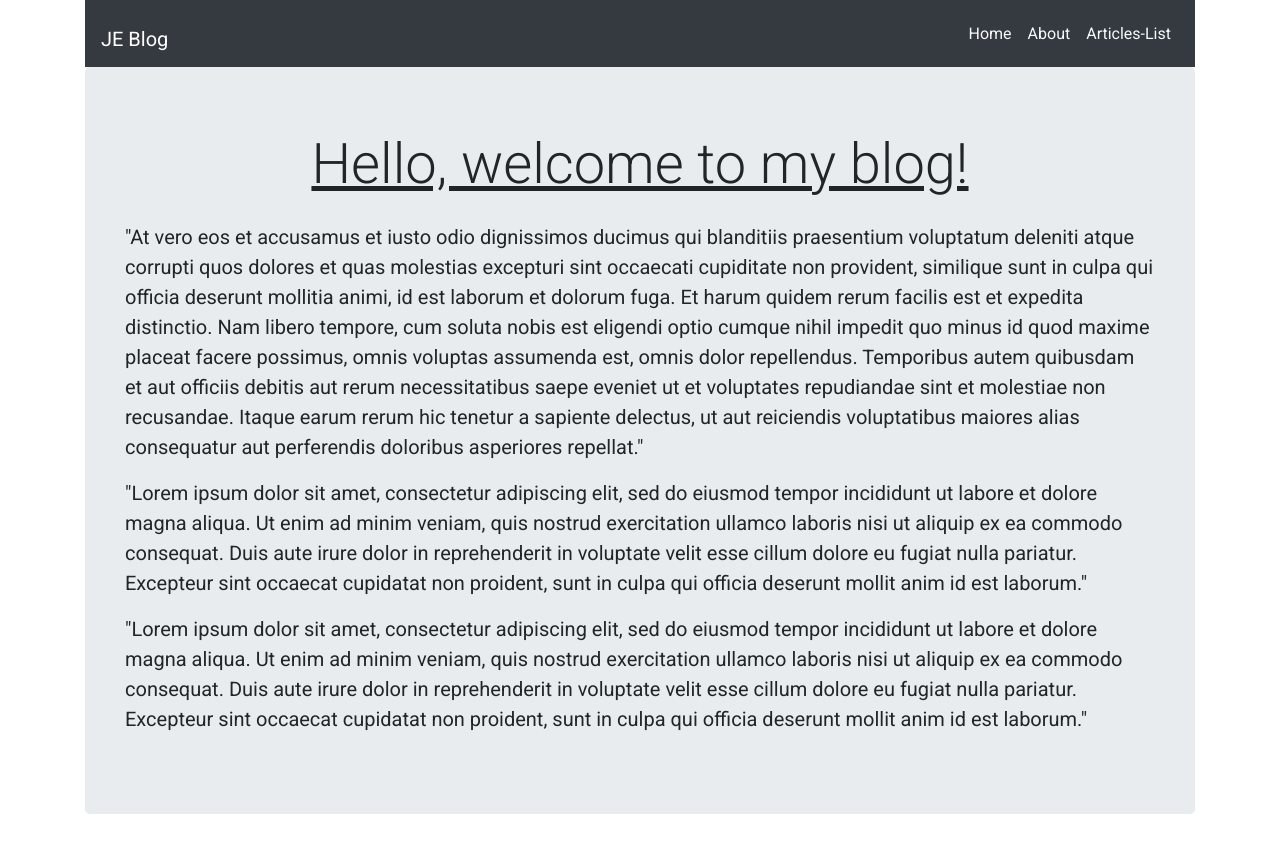
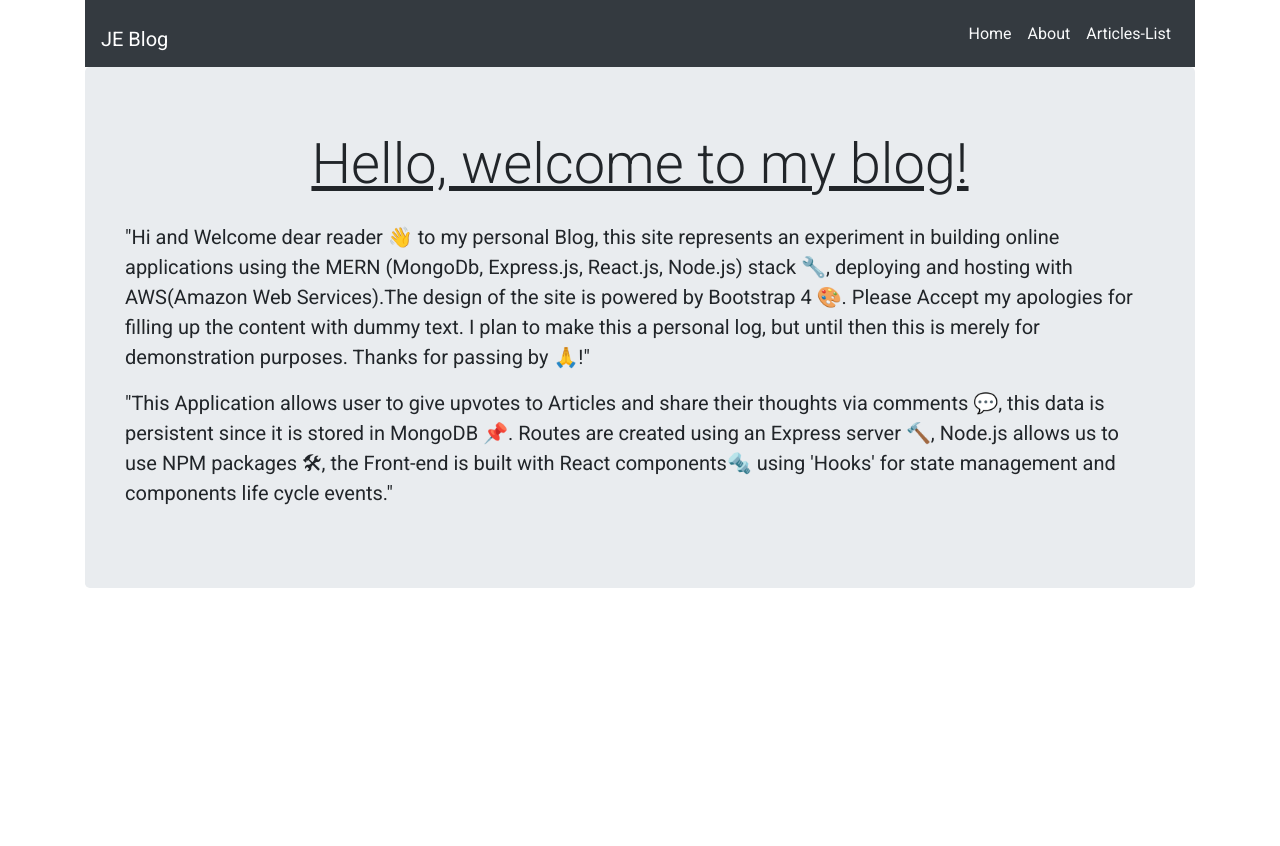
Before and after one commit to jm27/Blog-MERN, a React (Create React App) app in the folder Blog-FrontEnd/: page / in a window 1280 px wide. After the commit the page ends 800 px from the top, so only its background shows below. Built offline with nearby package versions, Linux system fonts and the light colour scheme.

Commit message:
Updated home page and about me page

```diff
--- a/Blog-FrontEnd/src/index.css
+++ b/Blog-FrontEnd/src/index.css
@@ -3,6 +3,8 @@
 }
 
 .far,
-.fa{
+.fa,
+.fab,
+.fas{
   font-family: "Font Awesome 5 Pro" !important;
 }
--- a/Blog-FrontEnd/src/pages/AboutPage.js
+++ b/Blog-FrontEnd/src/pages/AboutPage.js
@@ -1,39 +1,80 @@
-import React, { Fragment } from "react";
+import React from "react";
 
 const AboutPage = () => (
   <div className="jumbotron">
-    <h1 className="text-center pb-3 display-4"><u>About Me</u></h1>
-    <p className="lead font-weight-normal pl-2 pr-2">
-      "At vero eos et accusamus et iusto odio dignissimos ducimus qui blanditiis
-      praesentium voluptatum deleniti atque corrupti quos dolores et quas
-      molestias excepturi sint occaecati cupiditate non provident, similique
-      sunt in culpa qui officia deserunt mollitia animi, id est laborum et
-      dolorum fuga. Et harum quidem rerum facilis est et expedita distinctio.
-      Nam libero tempore, cum soluta nobis est eligendi optio cumque nihil
-      impedit quo minus id quod maxime placeat facere possimus, omnis voluptas
-      assumenda est, omnis dolor repellendus. Temporibus autem quibusdam et aut
-      officiis debitis aut rerum necessitatibus saepe eveniet ut et voluptates
-      repudiandae sint et molestiae non recusandae. Itaque earum rerum hic
-      tenetur a sapiente delectus, ut aut reiciendis voluptatibus maiores alias
-      consequatur aut perferendis doloribus asperiores repellat."
+    <h1 className="text-center pb-3 display-4">
+      <u>About Me</u>
+    </h1>
+    <img
+      className="rounded mx-auto d-block img-fluid img-thumbnail"
+      alt="Profile-pic blog-pic"
+      src="./imgs/Profile-pic.jpg"
+      style={{ height: "300px;", width: "300px" }}
+    ></img>
+    <p className="lead font-weight-normal pl-2 mt-3 pr-2">
+      "Hi<span>🖐</span>, Nice to meet you<span>😁</span>! My name is Jesus and
+      I am a Full Stack Web Developer<span>💻</span>with a background BS in
+      Business<span>💱</span>. Recently I have been working as a Front end
+      developer for a startup🎓. With skills🧰 in HTML, CSS,
+      JavaScript, Node.js, Express.js, React.js, SQL, MongoDB, Responsive web
+      design<span>📱</span>and eager to learn more
+      <span>👦</span>!"
     </p>
     <p className="lead font-weight-normal pl-2 pr-2">
-      "Lorem ipsum dolor sit amet, consectetur adipiscing elit, sed do eiusmod
-      tempor incididunt ut labore et dolore magna aliqua. Ut enim ad minim
-      veniam, quis nostrud exercitation ullamco laboris nisi ut aliquip ex ea
-      commodo consequat. Duis aute irure dolor in reprehenderit in voluptate
-      velit esse cillum dolore eu fugiat nulla pariatur. Excepteur sint occaecat
-      cupidatat non proident, sunt in culpa qui officia deserunt mollit anim id
-      est laborum."
+      "I am passionate about web development, when I am building applications or
+      doing research, I feel focus and time goes faster<span>&#9193;</span>.
+      Although sometimes I can get frustrated for not being able to fix a bug,
+      the feeling afterwards when the bug is fixed and the app is running
+      smoothly, outweighs the frustration<span>&#128588;</span>. Also learning
+      new things every day motivates me to keep going. I love learning new
+      technologies, applying the knowledge, and sharing what I learned{" "}
+      <span>&#128171;</span>."
     </p>
     <p className="lead font-weight-normal pl-2 pr-2">
-      "Lorem ipsum dolor sit amet, consectetur adipiscing elit, sed do eiusmod
-      tempor incididunt ut labore et dolore magna aliqua. Ut enim ad minim
-      veniam, quis nostrud exercitation ullamco laboris nisi ut aliquip ex ea
-      commodo consequat. Duis aute irure dolor in reprehenderit in voluptate
-      velit esse cillum dolore eu fugiat nulla pariatur. Excepteur sint occaecat
-      cupidatat non proident, sunt in culpa qui officia deserunt mollit anim id
-      est laborum."
+      "On my free-time, I like to spend time with my family
+      <span>&#128106;</span>, play video games<span>&#127918;</span>, going on
+      long walks with my dog <span>&#128041;</span>, reading books
+      <span>&#128218;</span>, watching movies and series<span>&#127916;</span>."
+    </p>
+
+    <p className="lead font-weight-normal pl-2 pr-2">
+      "Lets connect thru{" "}
+      <a
+        href="https://www.linkedin.com/in/j-esquer/"
+        target="_blank"
+        rel="noopener noreferrer"
+      >
+        LinkedIn
+      </a>
+      "<br></br>
+      "Shoot me an{" "}
+      <a
+        href="mailto:jme2791@gmail.com?Subject=Hello"
+        target="_blank"
+        rel="noopener noreferrer"
+      >
+        E-mail
+      </a>
+      "<br></br>
+      "Check out my{" "}
+      <a
+        href="https://jm27.github.io/Portfolio-React/"
+        target="_blank"
+        rel="noopener noreferrer"
+      >
+        {" "}
+        Personal Portfolio
+      </a>
+      "<br></br>
+      "More repos on my{" "}
+      <a
+        href="https://github.com/jm27"
+        target="_blank"
+        rel="noopener noreferrer"
+      >
+        Github profile
+      </a>
+      "
     </p>
   </div>
 );
--- a/Blog-FrontEnd/src/pages/HomePage.js
+++ b/Blog-FrontEnd/src/pages/HomePage.js
@@ -1,39 +1,22 @@
-import React, { Fragment } from "react";
+import React from "react";
 
 const HomePage = () => (
   <div className="jumbotron">
     <h1 className="text-center pb-3 display-4"><u>Hello, welcome to my blog!</u></h1>
     <p className="lead font-weight-normal pl-2 pr-2">
-      "At vero eos et accusamus et iusto odio dignissimos ducimus qui blanditiis
-      praesentium voluptatum deleniti atque corrupti quos dolores et quas
-      molestias excepturi sint occaecati cupiditate non provident, similique
-      sunt in culpa qui officia deserunt mollitia animi, id est laborum et
-      dolorum fuga. Et harum quidem rerum facilis est et expedita distinctio.
-      Nam libero tempore, cum soluta nobis est eligendi optio cumque nihil
-      impedit quo minus id quod maxime placeat facere possimus, omnis voluptas
-      assumenda est, omnis dolor repellendus. Temporibus autem quibusdam et aut
-      officiis debitis aut rerum necessitatibus saepe eveniet ut et voluptates
-      repudiandae sint et molestiae non recusandae. Itaque earum rerum hic
-      tenetur a sapiente delectus, ut aut reiciendis voluptatibus maiores alias
-      consequatur aut perferendis doloribus asperiores repellat."
+      "Hi and Welcome dear reader <span>&#128075;</span> to my personal Blog, this site represents an experiment in building
+      online applications using the MERN (MongoDb, Express.js, React.js, Node.js) stack <span>&#128295;</span>, deploying and hosting
+      with AWS(Amazon Web Services).The design of the site is powered by Bootstrap 4 <span>&#127912;</span>.
+       Please Accept my apologies for filling up the content with dummy text.
+       I plan to make this a personal log, but until then this is merely for demonstration purposes.
+       Thanks for passing by <span>&#128591;</span>!"
     </p>
     <p className="lead font-weight-normal pl-2 pr-2">
-      "Lorem ipsum dolor sit amet, consectetur adipiscing elit, sed do eiusmod
-      tempor incididunt ut labore et dolore magna aliqua. Ut enim ad minim
-      veniam, quis nostrud exercitation ullamco laboris nisi ut aliquip ex ea
-      commodo consequat. Duis aute irure dolor in reprehenderit in voluptate
-      velit esse cillum dolore eu fugiat nulla pariatur. Excepteur sint occaecat
-      cupidatat non proident, sunt in culpa qui officia deserunt mollit anim id
-      est laborum."
-    </p>
-    <p className="lead font-weight-normal pl-2 pr-2">
-      "Lorem ipsum dolor sit amet, consectetur adipiscing elit, sed do eiusmod
-      tempor incididunt ut labore et dolore magna aliqua. Ut enim ad minim
-      veniam, quis nostrud exercitation ullamco laboris nisi ut aliquip ex ea
-      commodo consequat. Duis aute irure dolor in reprehenderit in voluptate
-      velit esse cillum dolore eu fugiat nulla pariatur. Excepteur sint occaecat
-      cupidatat non proident, sunt in culpa qui officia deserunt mollit anim id
-      est laborum."
+      "This Application allows user to give upvotes to Articles and share their thoughts
+      via comments <span>&#128172;</span>, this data is persistent since it is stored in MongoDB <span>&#128204;</span>. Routes are created using
+      an Express server <span>&#128296;</span>, Node.js allows us to use NPM packages <span>&#128736;</span>,
+     the Front-end is built with React components<span>&#128297;</span> using 'Hooks' for state management
+      and components life cycle events."
     </p>
   </div>
 );
```
Also changed, not shown: Blog-FrontEnd/public/imgs/Profile-pic.jpg (added).
